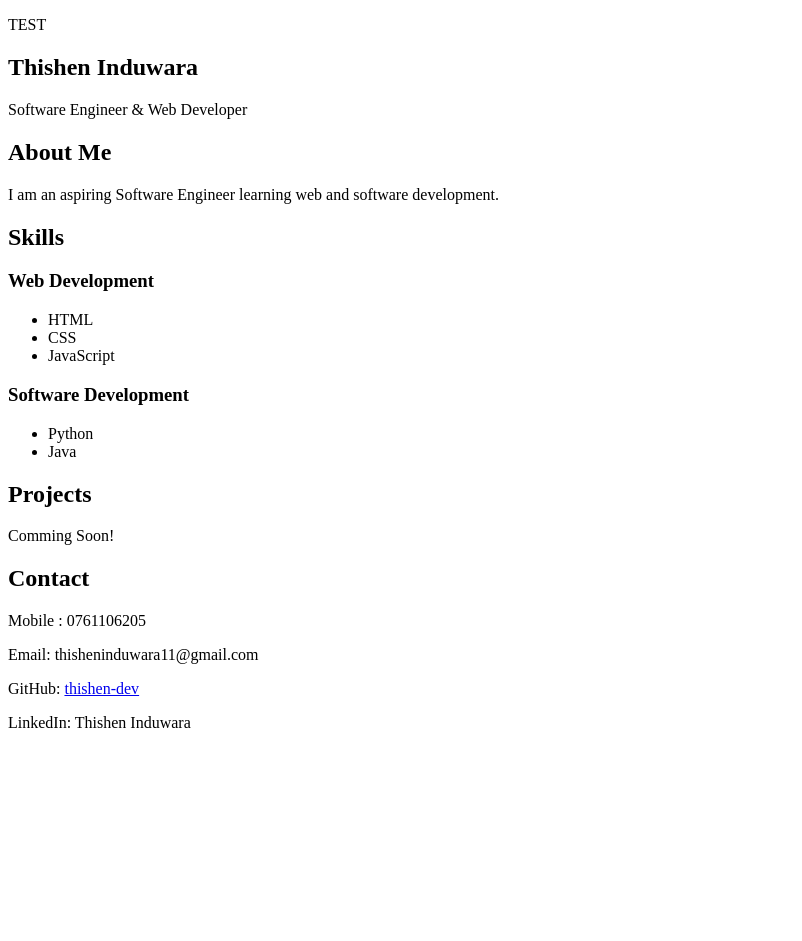
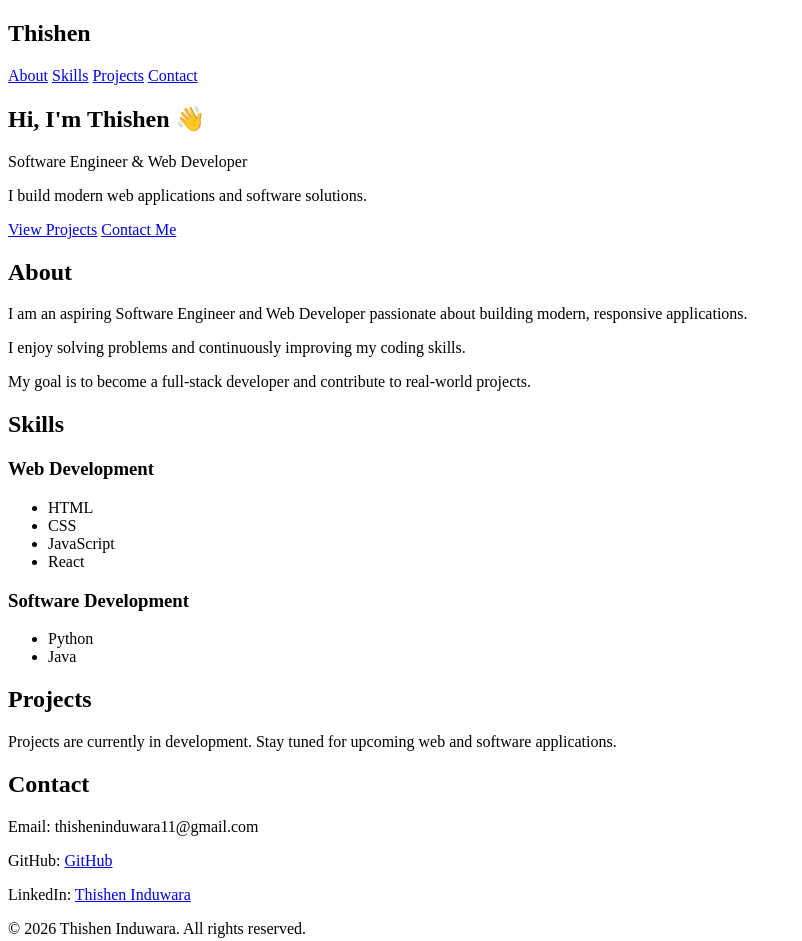
Before and after one commit to thishen-dev/thishen-dev.github.io, a plain HTML site: page index.html in a window 1280 px wide. Shown: the whole page, without its empty margins (0-802 px from the left). Before the commit the page ends 800 px from the top, so only its background shows below. Drawn offline with Linux system fonts and the light colour scheme.

Commit message:
update portfolio

```diff
--- a/index.html
+++ b/index.html
@@ -3,29 +3,52 @@
 <head>
     <meta charset="UTF-8">
     <meta name="viewport" content="width=device-width, initial-scale=1.0">
+    <meta name="description" content="Thishen Induwara is an aspiring Software Engineer and Web Developer building modern web applications and software solutions. Explore projects, skills, and contact details.">
     <title>Thishen Induwara | Software & Web Developer</title>
+    <link rel="icon" href="photo_1.png">
+
 </head>
 <body>
-    <p>TEST</p>
-    <section>
+    <nav>
+        <h2>Thishen</h2>
+        <a href="#about">About</a>
+        <a href="#skills">Skills</a>
+        <a href="#projects">Projects</a>
+        <a href="#contact">Contact</a>
+    </nav>
+
+<main>
+
+    <!--All Sections-->
+    <section id="hero">
+
         <h1>
-            Thishen Induwara
+            Hi, I'm Thishen 👋
         </h1>
         <p>
             Software Engineer & Web Developer
         </p>
+        <p>
+            I build modern web applications and software solutions.
+        </p>
+
+        <!--CTA (Call-To-Action)-->
+        <a href="#projects">View Projects</a>
+        <a href="#contact">Contact Me</a>
+
     </section>
 
-    <section>
+    <section id="about">
         <h2>
-            About Me
+            About
         </h2>
-        <p>
-            I am an aspiring Software Engineer learning web and software development.
-        </p>
+        <p>I am an aspiring Software Engineer and Web Developer passionate about building modern, responsive applications.</p>
+        <p>I enjoy solving problems and continuously improving my coding skills.</p>
+        <p>My goal is to become a full-stack developer and contribute to real-world projects.</p>
+
     </section>
 
-    <section>
+    <section id="skills">
         <h2>
             Skills
         </h2>
@@ -36,6 +59,7 @@
             <li>HTML</li>
             <li>CSS</li>
             <li>JavaScript</li>
+            <li>React</li>
         </ul>
         <h3>
             Software Development
@@ -46,31 +70,37 @@
         </ul>
     </section>
 
-    <section>
+    <section id="projects">
         <h2>
             Projects
         </h2>
         <p>
-            Comming Soon!
+            Projects are currently in development. Stay tuned for upcoming web and software applications.
         </p>
     </section>
 
-    <section>
+    <section id="contact">
         <h2>
             Contact
         </h2>
-        <p>
-            Mobile : 0761106205
-        </p>
+
         <p>
             Email: thisheninduwara11@gmail.com
         </p>
         <p>
-            GitHub: <a href="https://github.com/thishen-dev">thishen-dev</a>
+            GitHub: <a href="https://github.com/thishen-dev" target="_blank" rel="noopener noreferrer">GitHub</a>
         </p>
         <p>
-            LinkedIn: Thishen Induwara
+            LinkedIn: <a href="https://www.linkedin.com/in/thishen-induwara-97971b363/?lipi=urn%3Ali%3Apage%3Ad_flagship3_profile_view_base_contact_details%3Bi6oKLuOwSmyzHZOutvKbGQ%3D%3D" target="_blank" rel="noopener noreferrer">Thishen Induwara </a>
         </p>
     </section>
+</main>
+
+
+    <footer>
+        <p>© 2026 Thishen Induwara. All rights reserved.</p>
+    </footer>
+
 </body>
+
 </html>
```
Also changed, not shown: 2 other files.
